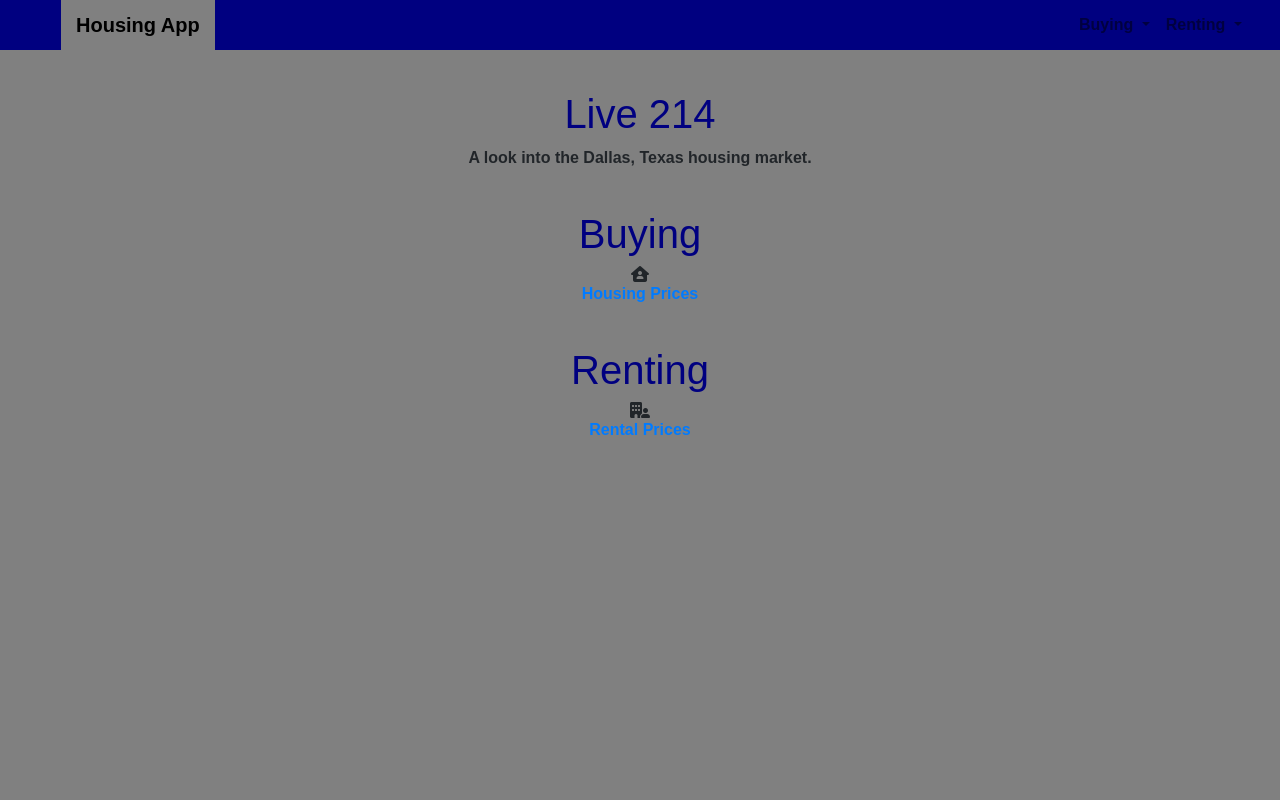
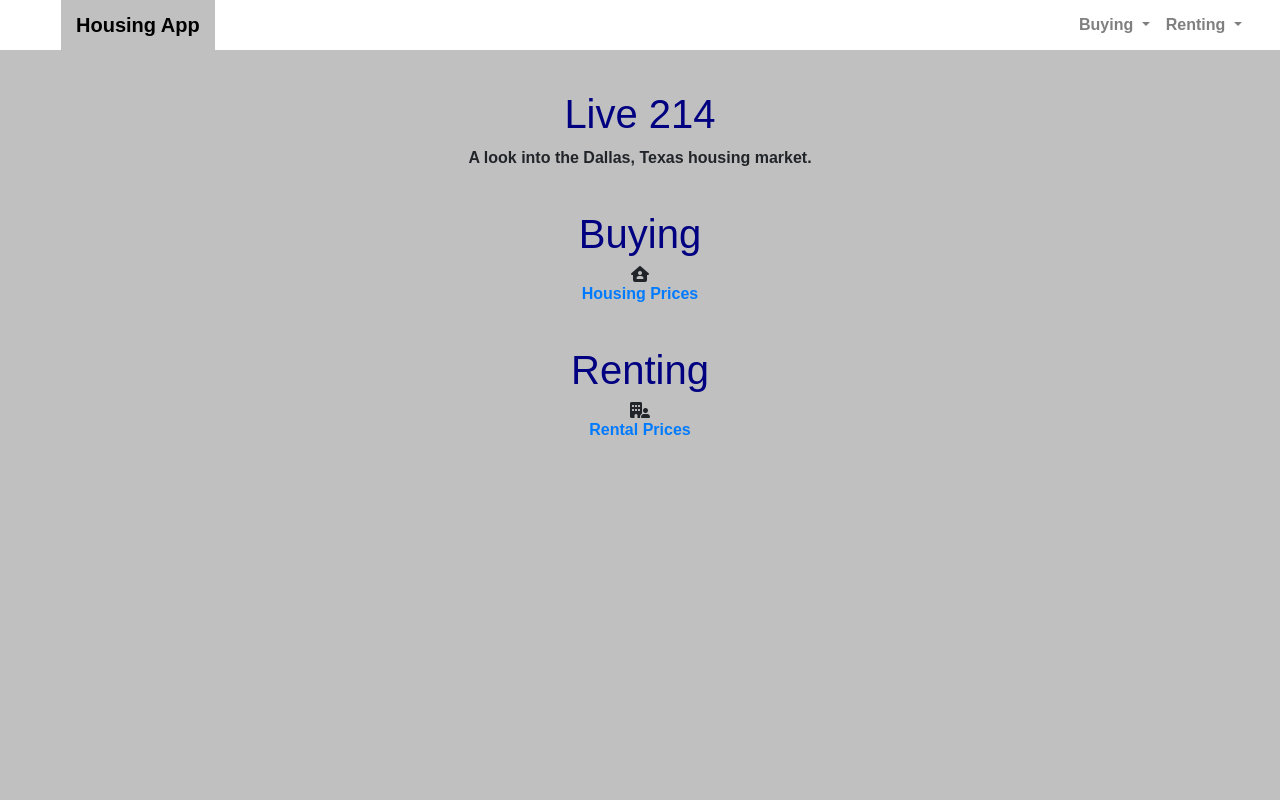
Before and after one commit to djdolejsi/housing-app, a Flask app: page / in a window 1280 px wide. Run offline with Flask 3, Linux system fonts and the light colour scheme; some libraries are stand-ins or nearby versions.

Commit message:
changed navbar color

```diff
--- a/templates/live214.html
+++ b/templates/live214.html
@@ -21,7 +21,7 @@ body {
   <div class="navigation">
     <nav class="navbar navbar-expand-lg navbar-light">
         <div class="col-sm-12 col-md-2">
-            <a class="navbar-brand" style="background-color:gray;" href="index.html">Housing App</a>
+            <a class="navbar-brand" style="background-color:silver;" href="index.html">Housing App</a>
             <button class="navbar-toggler border border-black " type="button" data-toggle="collapse" data-target="#navbarSupportedContent"
             aria-controls="navbarSupportedContent" aria-expanded="true" aria-label="Toggle navigation">
                 <span class="navbar-toggler-icon"></span>
@@ -92,7 +92,7 @@ body {
 <head>
 <style>
 body {
-  background-color: gray;
+  background-color: silver;
   text-align: center;
   font-weight: bold;
 }
@@ -107,7 +107,7 @@ h1 {
 .navbar{
 
 max-height: 50px;
-background-color: navy;
+background-color: white;
 }
 
 .navigation .navbar-brand{
```
